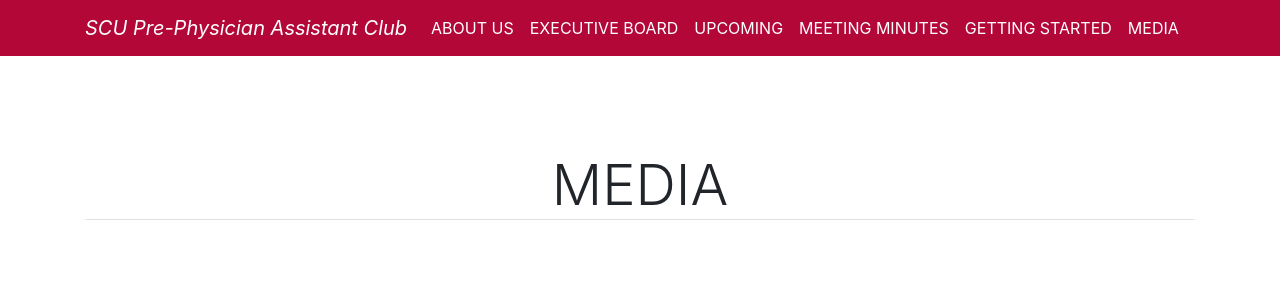
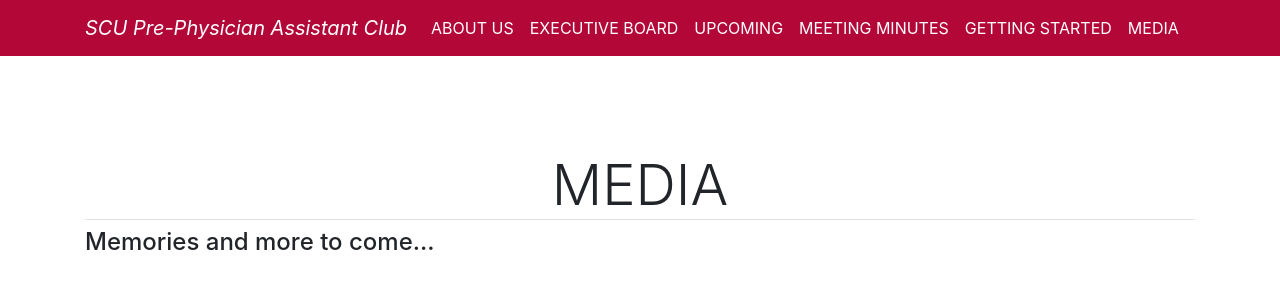
Before and after one commit to martian0718/SCU-PrePA-Club, a plain HTML site: page subpages/media.html in a window 1280 px wide. Drawn offline with nearby package versions, Linux system fonts and the light colour scheme.

Commit message:
Added two containers to hold images and the instagram feed to the media page in media.html

```diff
--- a/subpages/media.html
+++ b/subpages/media.html
@@ -56,6 +56,15 @@
       <h2 class="display-4 border-bottom text-center align-bottom">MEDIA</h2>
     </section>
 
+    <!--Container for images -->
+    <div class="container">
+      <h4>Memories and more to come...</h4>
+    </div>
+
+    <!--Container for Instagram Feed-->
+    <div class="container">
+
+    </div>
 
     <!--
       *                         *
```
